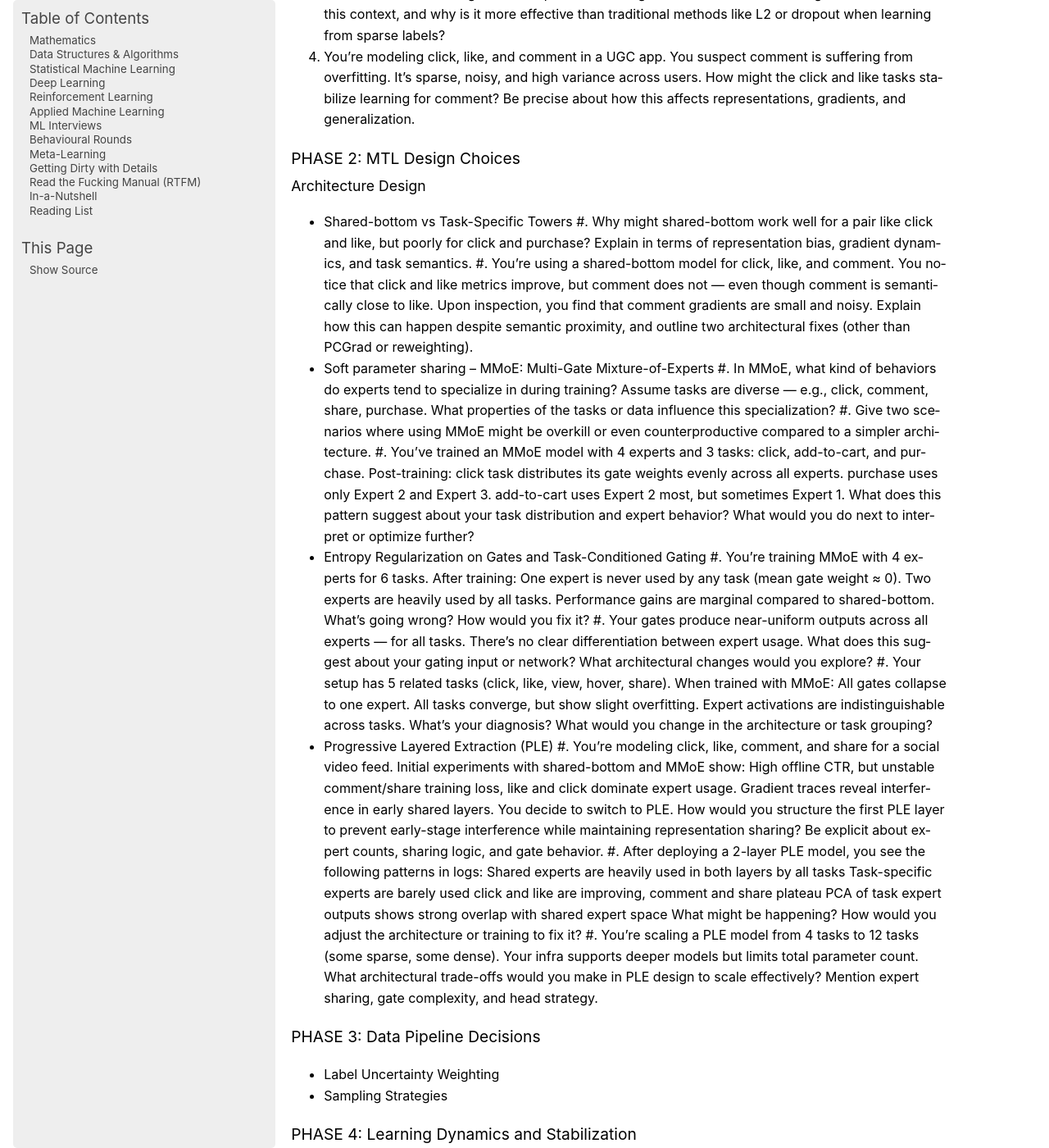
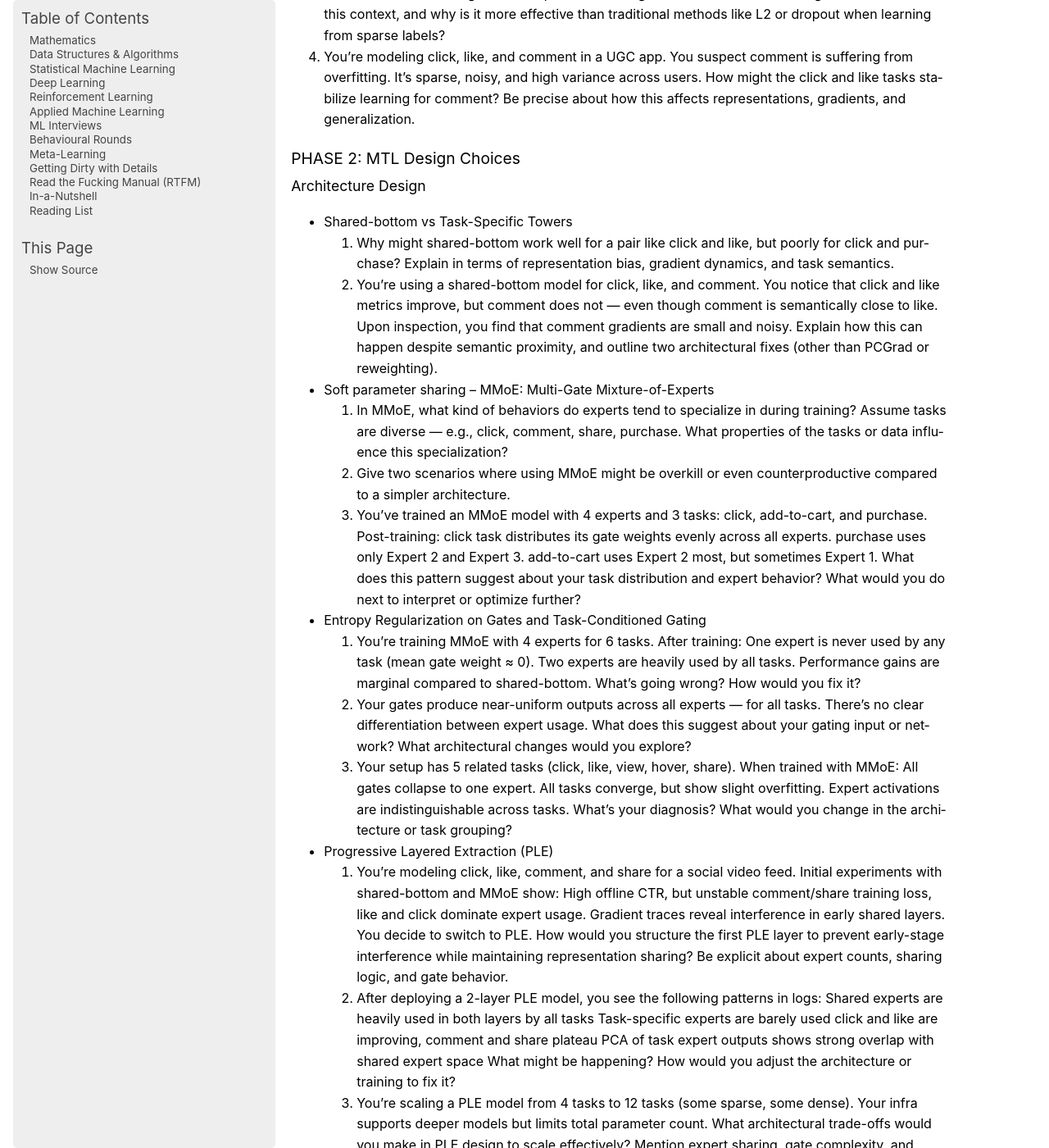
Before and after one commit to uselesstechjunks/leetcode, a Sphinx documentation site: the page built from docs/source/applied/practical/model.rst, in a window 1280 px wide and 1400 px high, scrolled down 1309 px. Shown: the whole window at 82% size. Built offline with Sphinx 7.4.7, drawn with Linux system fonts in a browser that asks for light colours; pages that are not in the unit, such as notebooks, are missing from menus; part of the change alters nothing that is shown; some of the changed text lies outside the part shown.

Commit message:
Update model.rst

```diff
--- a/docs/source/applied/practical/model.rst
+++ b/docs/source/applied/practical/model.rst
@@ -40,17 +40,21 @@ PHASE 2: MTL Design Choices
 Architecture Design
 """""""""""""""""""""""""""""""""""""""""""""""""""""""""""""""""""""""""""
 - Shared-bottom vs Task-Specific Towers
+
 	#. Why might shared-bottom work well for a pair like click and like, but poorly for click and purchase? Explain in terms of representation bias, gradient dynamics, and task semantics.
 	#. You're using a shared-bottom model for click, like, and comment. You notice that click and like metrics improve, but comment does not — even though comment is semantically close to like. Upon inspection, you find that comment gradients are small and noisy. Explain how this can happen despite semantic proximity, and outline two architectural fixes (other than PCGrad or reweighting).
 - Soft parameter sharing – MMoE: Multi-Gate Mixture-of-Experts
+
 	#. In MMoE, what kind of behaviors do experts tend to specialize in during training? Assume tasks are diverse — e.g., click, comment, share, purchase. What properties of the tasks or data influence this specialization?
 	#. Give two scenarios where using MMoE might be overkill or even counterproductive compared to a simpler architecture.
 	#. You’ve trained an MMoE model with 4 experts and 3 tasks: click, add-to-cart, and purchase. Post-training: click task distributes its gate weights evenly across all experts. purchase uses only Expert 2 and Expert 3. add-to-cart uses Expert 2 most, but sometimes Expert 1. What does this pattern suggest about your task distribution and expert behavior? What would you do next to interpret or optimize further?
 - Entropy Regularization on Gates and Task-Conditioned Gating
+
 	#. You’re training MMoE with 4 experts for 6 tasks. After training: One expert is never used by any task (mean gate weight ≈ 0). Two experts are heavily used by all tasks. Performance gains are marginal compared to shared-bottom. What’s going wrong? How would you fix it?
 	#. Your gates produce near-uniform outputs across all experts — for all tasks. There’s no clear differentiation between expert usage. What does this suggest about your gating input or network? What architectural changes would you explore?
 	#. Your setup has 5 related tasks (click, like, view, hover, share). When trained with MMoE: All gates collapse to one expert. All tasks converge, but show slight overfitting. Expert activations are indistinguishable across tasks. What’s your diagnosis? What would you change in the architecture or task grouping?
 - Progressive Layered Extraction (PLE)
+
 	#. You’re modeling click, like, comment, and share for a social video feed. Initial experiments with shared-bottom and MMoE show: High offline CTR, but unstable comment/share training loss, like and click dominate expert usage. Gradient traces reveal interference in early shared layers. You decide to switch to PLE. How would you structure the first PLE layer to prevent early-stage interference while maintaining representation sharing? Be explicit about expert counts, sharing logic, and gate behavior.
 	#. After deploying a 2-layer PLE model, you see the following patterns in logs: Shared experts are heavily used in both layers by all tasks Task-specific experts are barely used click and like are improving, comment and share plateau PCA of task expert outputs shows strong overlap with shared expert space What might be happening? How would you adjust the architecture or training to fix it?
 	#. You're scaling a PLE model from 4 tasks to 12 tasks (some sparse, some dense). Your infra supports deeper models but limits total parameter count. What architectural trade-offs would you make in PLE design to scale effectively? Mention expert sharing, gate complexity, and head strategy.
@@ -65,25 +69,21 @@ PHASE 4: Learning Dynamics and Stabilization
 Loss Balancing Strategies
 """""""""""""""""""""""""""""""""""""""""""""""""""""""""""""""""""""""""""
 - GradNorm
+
 	#. If a task has a very small loss, but its gradient norm w.r.t shared parameters is very large, what will GradNorm do to its weight?
 	#. You noticed your training is unstable after enabling GradNorm. Upon inspection: Some task gradient norms are nearly zero. Others are >100. GradNorm loss explodes periodically. What’s going wrong? How do you fix it?
 	#. Your model has already task-specific towers. Shared layers are shallow (1–2 layers). Loss curves for all tasks are stable, but task A converges slower. Would you still use GradNorm? Why or why not?
 - Manual Gating / Scheduling / Curriculum sampling
+
 	#. You’re training click, like, and purchase in a shared-bottom model. click is dense, purchase is sparse and noisy. You don’t want to use GradNorm. Which two strategies would you combine to stabilize training? Why?
 	#. You’re seeing high variance in share and comment task loss. You suspect feedback quality is inconsistent. What can you do to prevent these tasks from hurting shared layers?
 
 PHASE 5: Debugging and Failure Modes
 ---------------------------------------------------------------------------
-Per-Task Metric Drift
-"""""""""""""""""""""""""""""""""""""""""""""""""""""""""""""""""""""""""""
-Shared Representation Collapse
-"""""""""""""""""""""""""""""""""""""""""""""""""""""""""""""""""""""""""""
-Gate Starvation / Expert Drift
-"""""""""""""""""""""""""""""""""""""""""""""""""""""""""""""""""""""""""""
-Calibration Breakdown (Task or Label-wise)
-"""""""""""""""""""""""""""""""""""""""""""""""""""""""""""""""""""""""""""
-Silent Feature Shift (Task-Specific)
-"""""""""""""""""""""""""""""""""""""""""""""""""""""""""""""""""""""""""""
+#. You notice that add-to-cart (ATC) AUC has dropped 4% in the past 7 days, but: click and like are stable. Online CTR is flat. No model release happened during this window. What’s your diagnosis plan? What would you check first?
+#. Your 2-layer PLE model’s logs show: Layer 1 gate usage: evenly distributed. Layer 2 gate usage: over 90% of all tasks route to Expert 1. Tasks share, comment, and purchase have degraded 2–3% in offline metrics. What’s likely happening? What actions would you take?
+#. You run a shadow evaluation on purchase. You find that: Precision@top-1k is up 2%. But calibrated probability bucket (0.9–1.0) only converts ~10% of the time. Historical value was ~40%. What’s the likely issue? How would you fix it without retraining?
+
 PHASE 6: Domain-Specific Considerations
 ---------------------------------------------------------------------------
 BST
```
